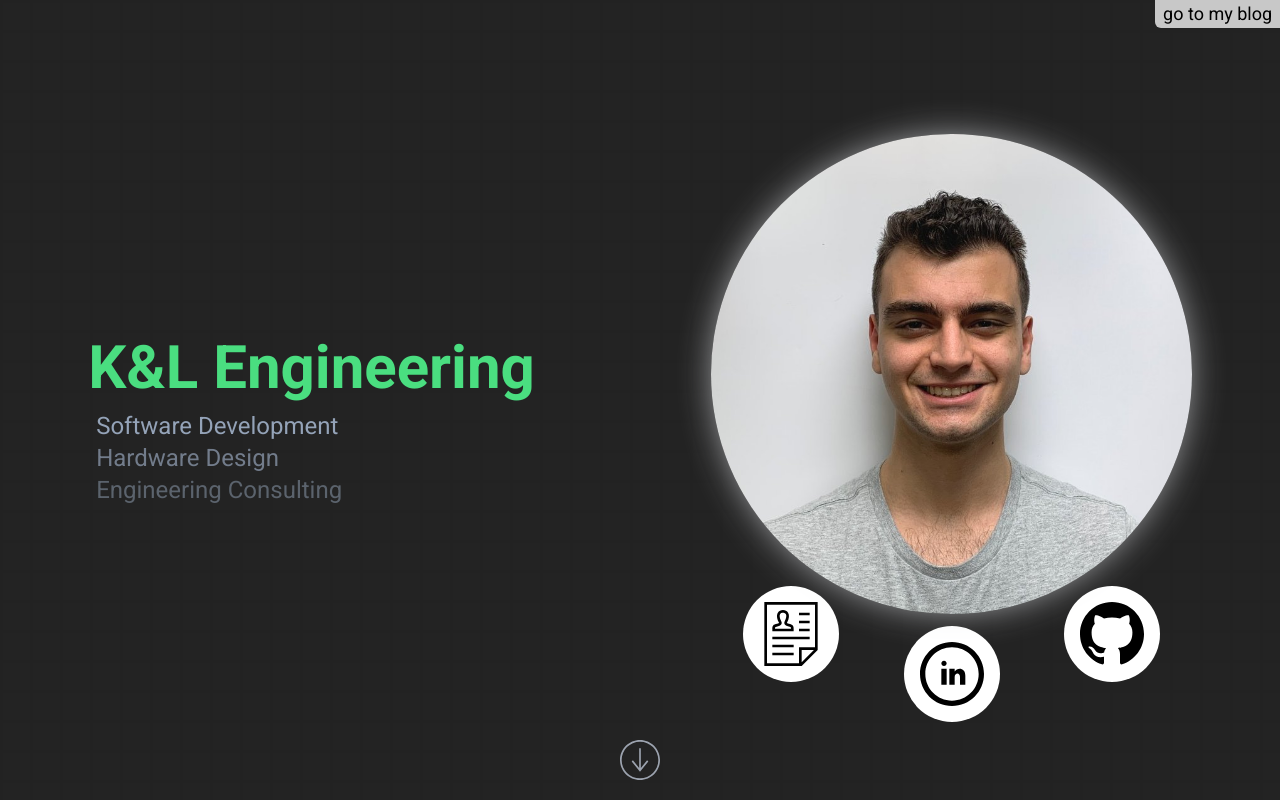
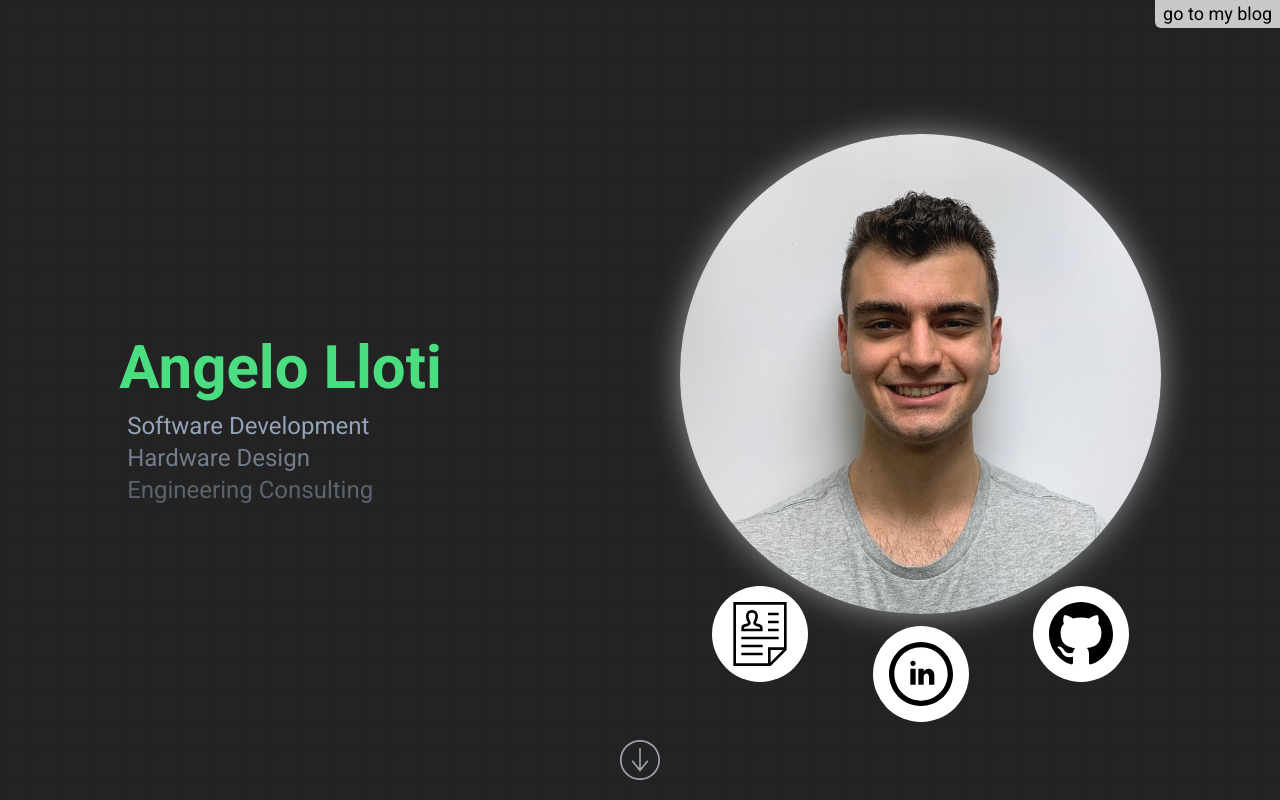
Before and after one commit to xDimGG/angelolloti, a SvelteKit app: page / in a window 1280 px wide. Built offline with nearby package versions, Linux system fonts and the light colour scheme; no server answers.

Commit message:
change back to Angelo Lloti

```diff
--- a/src/routes/Sections.svelte
+++ b/src/routes/Sections.svelte
@@ -47,7 +47,7 @@ register();
 				<p class="text-2xl opacity-0 hidden md:block">.</p>
 				<p class="text-2xl opacity-0 hidden md:block">.</p>
 				<p class="text-2xl opacity-0">.</p>
-				<p class="text-green-400 text-4xl md:text-6xl animation-fadein animation__fadeInRight animation-1 pb-3 font-bold">K&L Engineering</p>
+				<p class="text-green-400 text-4xl md:text-6xl animation-fadein animation__fadeInRight animation-1 pb-3 font-bold">Angelo Lloti</p>
 				<p class="text-slate-400 text-2xl animation-fadein animation-2 indent-2">Software Development</p>
 				<p class="text-slate-400 text-opacity-70 text-2xl animation-fadein animation-3 indent-2">Hardware Design</p>
 				<p class="text-slate-400 text-opacity-50 text-2xl animation-fadein animation-4 indent-2">Engineering Consulting</p>
```
